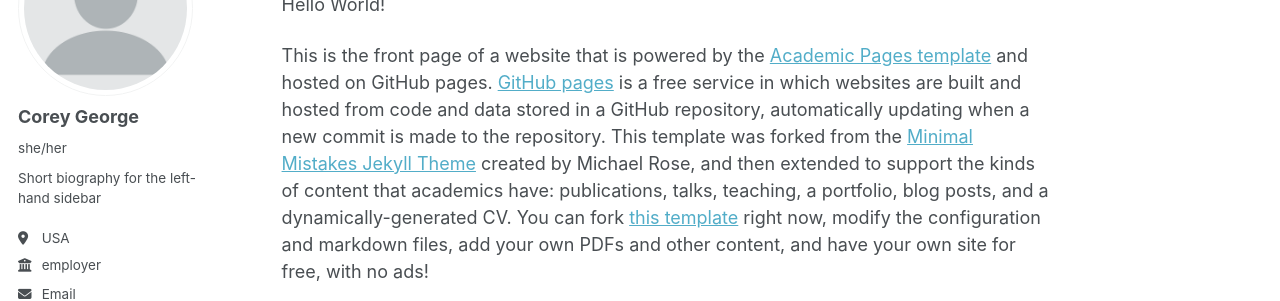
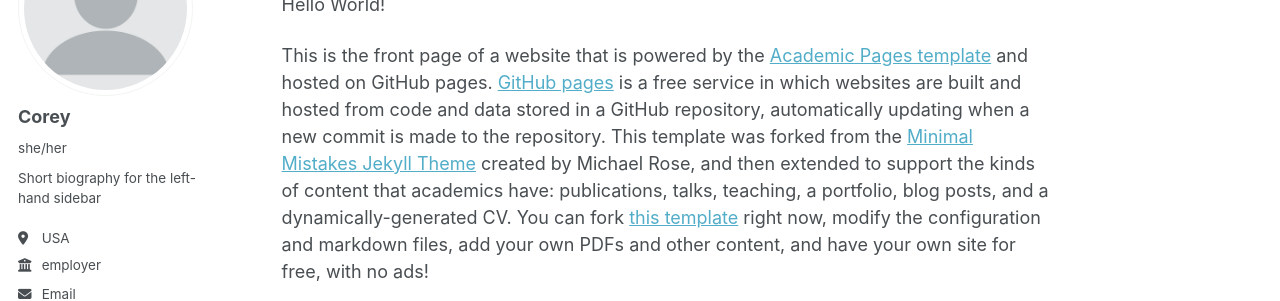
Before and after one commit to Corvus-Callosum/corvus-callosum.github.io, a Jekyll site: the page built from _pages/about.md, in a window 1280 px wide. Shown: the part 178-479 px from the top of the page. Built offline with Jekyll 4.4.1, drawn with Linux system fonts in a browser that asks for light colours.

Commit message:
Update _config.yml

```diff
--- a/_config.yml
+++ b/_config.yml
@@ -23,7 +23,7 @@ repository               : "academicpages/academicpages.github.io"
 author:
   # Biographic information
   avatar           : "profile.png"
-  name             : "Corey George"
+  name             : "Corey"
   pronouns         : "she/her"
   bio              : "Short biography for the left-hand sidebar"
   location         : "USA"
```
